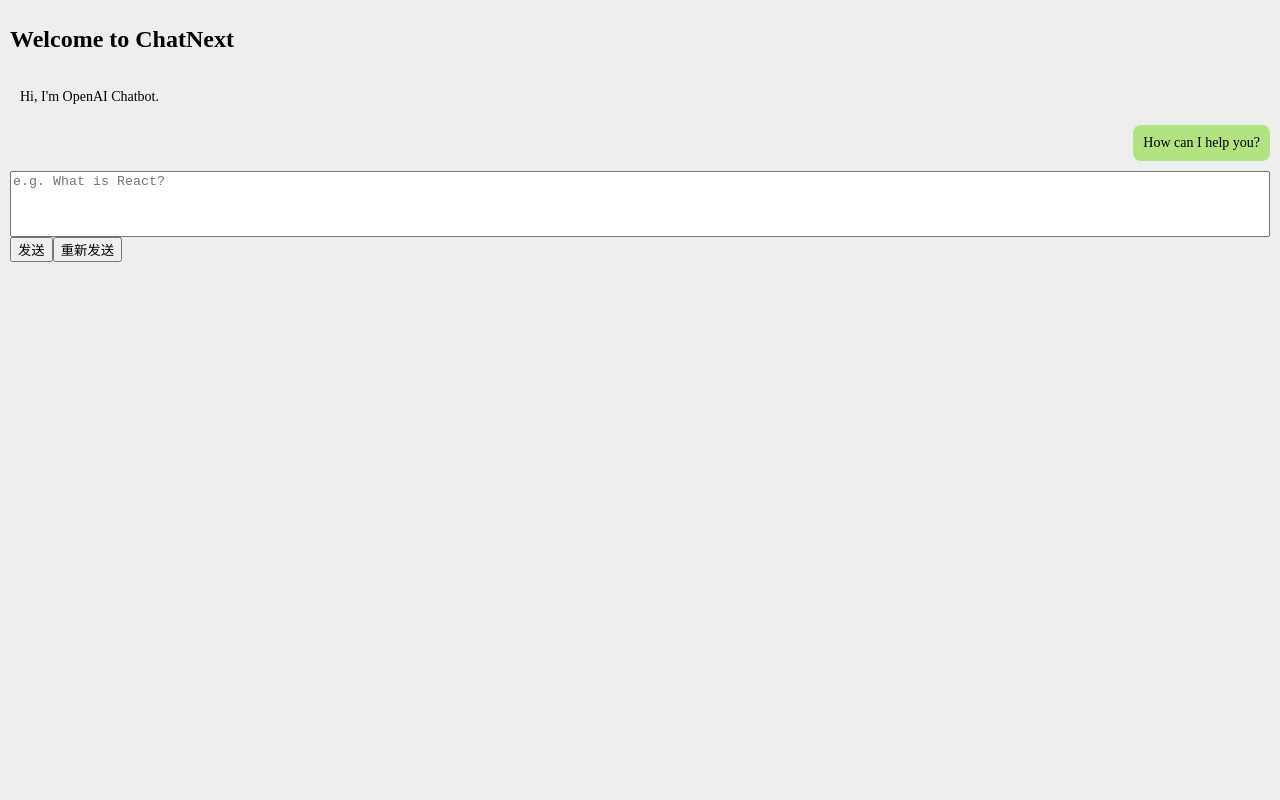
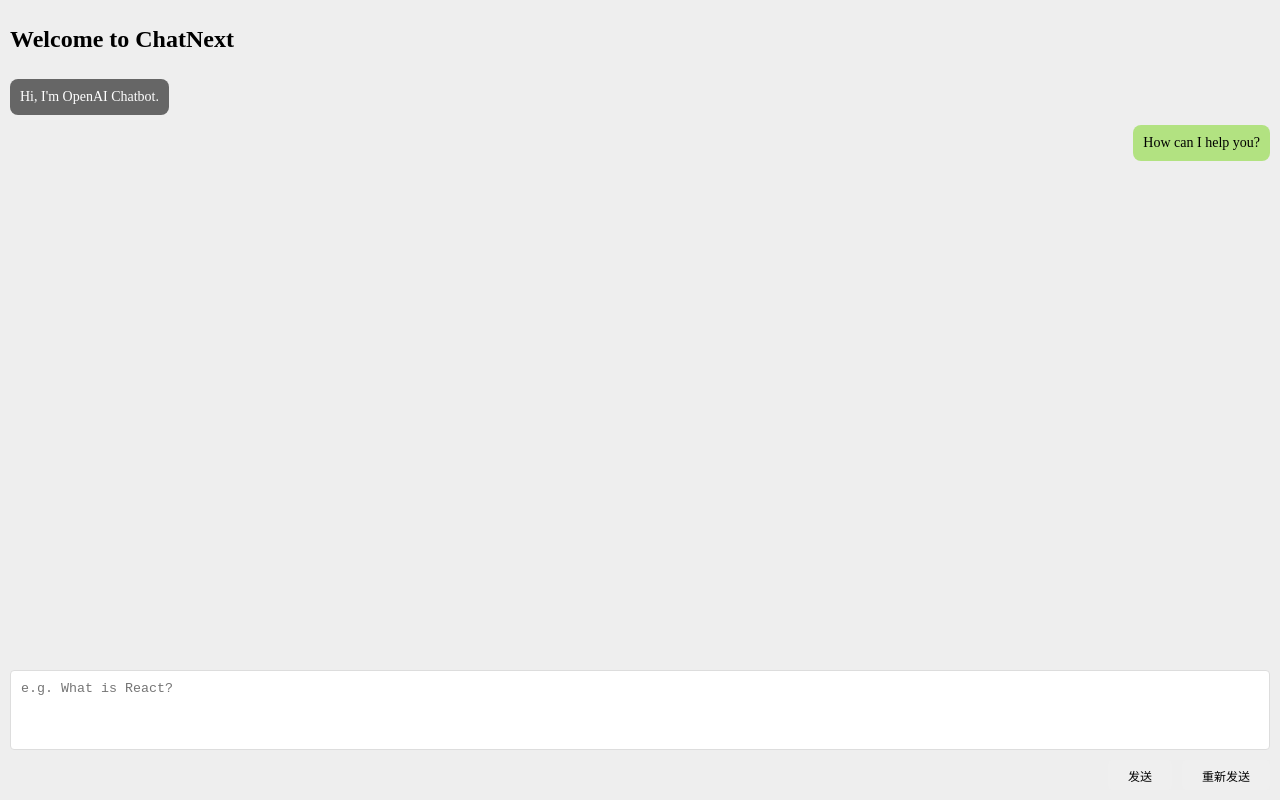
Before and after one commit to harrischen/chat-mini, a Next.js app: page / in a window 1280 px wide. Built offline with nearby package versions, Linux system fonts and the light colour scheme.

Commit message:
feat: 优化footer模块的样式及调整消息气泡在高亮主题的颜色

```diff
--- a/src/app/page.tsx
+++ b/src/app/page.tsx
@@ -6,6 +6,7 @@
 import { scrollToBottom } from "@/common/scroller";
 import { delay, formatMessage } from "@/common/helper";
 import chatStyle from "./styles/chat.module.css";
+import footerStyle from "./styles/footer.module.css";
 
 export default function Home() {
   // are you in the process of answering
@@ -130,14 +131,14 @@
 
   // 发送按钮
   const sendBtn = (
-    <button disabled={loading} onClick={(e) => generateChat(e, false)}>
+    <button name="chat" disabled={loading} onClick={(e) => generateChat(e, false)}>
       {loading ? "..." : "发送"}
     </button>
   );
 
   // 重新发送按钮（仅仅包含一条message，会忽略上下文）
   const resetBtn = (
-    <button disabled={loading} onClick={(e) => generateChat(e, true)}>
+    <button name="chat" disabled={loading} onClick={(e) => generateChat(e, true)}>
       {loading ? "...." : "重新发送"}
     </button>
   );
@@ -145,12 +146,12 @@
   // 按钮组，决定是否出现《重新发送》这个按钮
   const btnGroup =
     messages.length >= 2 ? (
-      <div>
+      <div className={footerStyle.toolbar}>
         {sendBtn}
         {resetBtn}
       </div>
     ) : (
-      <div>{sendBtn}</div>
+      <div className={footerStyle.toolbar}>{sendBtn}</div>
     );
 
   // 表单模块
@@ -159,7 +160,6 @@
       disabled={loading}
       value={input}
       onChange={(e) => setInput(e.target.value)}
-      rows={4}
       maxLength={500}
       placeholder={"e.g. What is React?"}
     />
@@ -184,7 +184,9 @@
                 : chatStyle.assistantBubble
             }
             dangerouslySetInnerHTML={{
-              __html: item.content ? formatMessage(item.content) : "Unknow Message",
+              __html: item.content
+                ? formatMessage(item.content)
+                : "Unknow Message",
             }}
           />
         </div>
@@ -196,8 +198,10 @@
     <main>
       <h1>Welcome to ChatNext</h1>
       {messages.length ? messagesContent : null}
-      {formGroup}
-      {btnGroup}
+      <div className={footerStyle.footer}>
+        {formGroup}
+        {btnGroup}
+      </div>
     </main>
   );
 }
--- /dev/null
+++ b/src/app/styles/footer.module.css
@@ -0,0 +1,18 @@
+.footer {
+  position: fixed;
+  left: 0;
+  right: 0;
+  bottom: 0;
+  padding: 10px;
+  background-color: var(--bg-color);
+}
+
+.toolbar {
+  display: flex;
+  margin-top: 10px;
+  justify-content: flex-end;
+}
+
+.toolbar button {
+  margin-left: 10px;
+}
--- a/src/app/styles/global.css
+++ b/src/app/styles/global.css
@@ -1,8 +1,9 @@
 :root {
   --bg-color: #eee;
   --text-color: #000;
-  --userBubbleBackgroundColor: #eee;
-  --userBubbleTextColor: #000;
+  --textareaBorderColor: #ddd;
+  --userBubbleBackgroundColor: #666;
+  --userBubbleTextColor: #fff;
   --assistantBubbleBackgroundColor: #b2e281;
   --assistantBubbleTextColor: #000;
 }
@@ -12,6 +13,7 @@
   :root {
     --bg-color: #000;
     --text-color: #fff;
+    --textareaBorderColor: #ddd;
     --userBubbleBackgroundColor: #eee;
     --userBubbleTextColor: #000;
     --assistantBubbleBackgroundColor: #b2e281;
@@ -24,15 +26,37 @@
 }
 
 body {
-  padding: 10px;
+  padding: 0;
   margin: 0;
   background-color: var(--bg-color);
   color: var(--text-color);
   font-size: 12px;
 }
 
+main {
+  min-height: 100lvh;
+  padding: 10px 10px 140px 10px;
+}
+
 textarea {
   display: block;
   width: 100%;
+  height: 80px;
+  padding: 10px;
   resize: none;
+  appearance: none;
+  border: 1px solid var(--textareaBorderColor);
+  border-radius: 4px;
+  outline: none;
 }
+
+button[name="chat"] {
+  height: 30px;
+  padding-left: 20px;
+  padding-right: 20px;
+  font-size: 12px;
+  border-radius: 4px;
+  border: none;
+  appearance: none;
+  cursor: pointer;
+}
```
